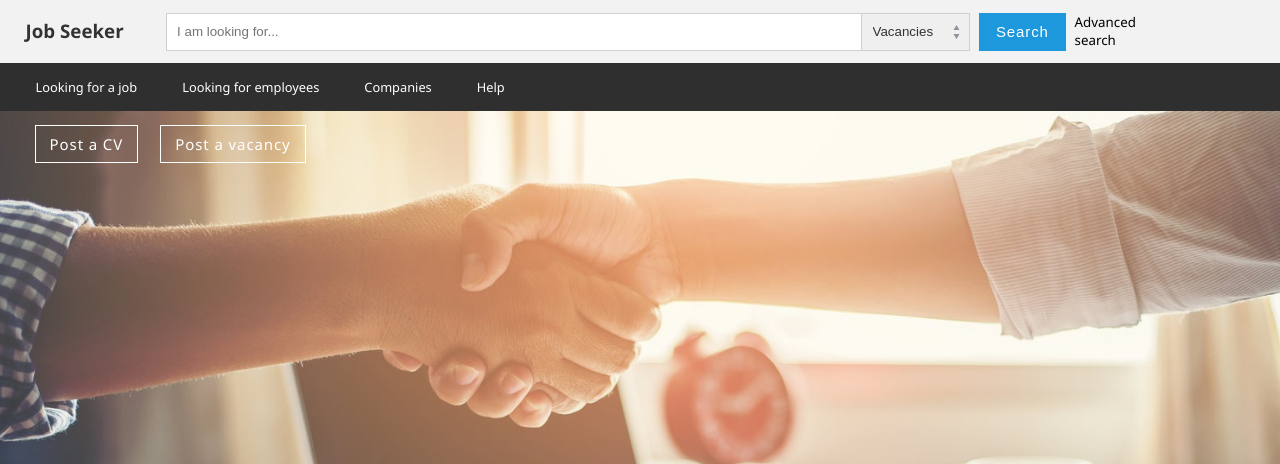
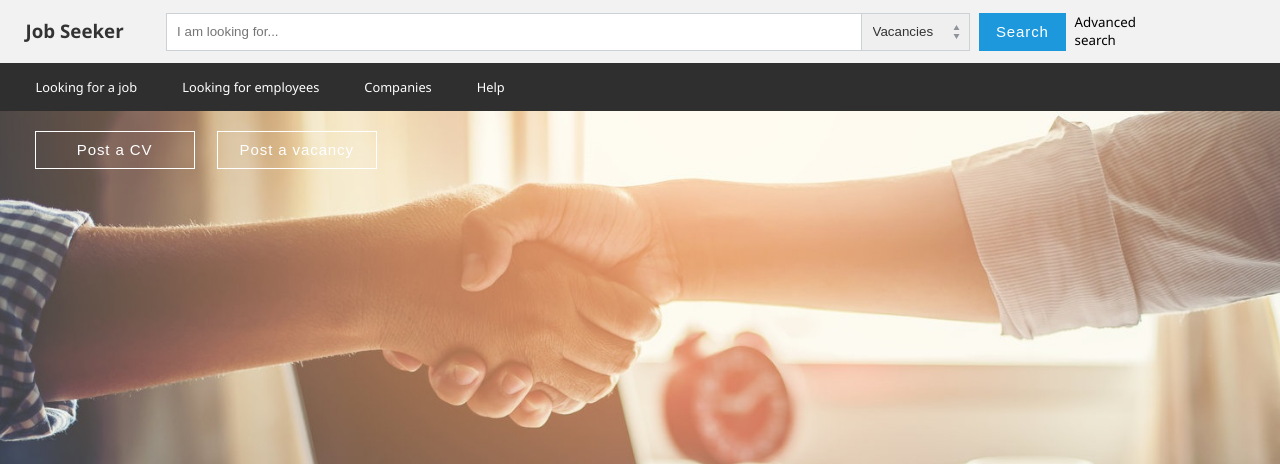
Before and after one commit to javasziyoev/jobseek, a PHP site: page /views/site/index.php in a window 1280 px wide. Shown: the top 464 px of the page. Run offline with PHP 8.4, Linux system fonts and the light colour scheme; some libraries are stand-ins or nearby versions.

Commit message:
dumau javas petuh

```diff
--- a/template/css/style.css
+++ b/template/css/style.css
@@ -362,12 +362,15 @@ ul {
 
 
 .button-post {
+
     color: #fff;
     border-style: none;
     border: .1em solid #fff;
-    background-color: none;
+    background-color: inherit;
 
-    width: 110px;
+    cursor: pointer;
+    text-align: center;
+    width: 160px;
     height: 38px;
     font-size: 15px;
     font-weight: 400;
--- a/views/site/index.php
+++ b/views/site/index.php
@@ -3,9 +3,8 @@
 <section id="banner-content">
 <div >
   <form action="#" method="post">
-    <a class="button-post" href="/user/signup" name="a">Post a CV</a>
-    <a class="button-post" href="/user/signup" name="b">Post a vacancy</a>
-
+    <input type="submit" class="button-post" value="Post a CV">
+    <input type="submit" class="button-post" value="Post a vacancy">
   </form>
 </div>
 </section>
```
